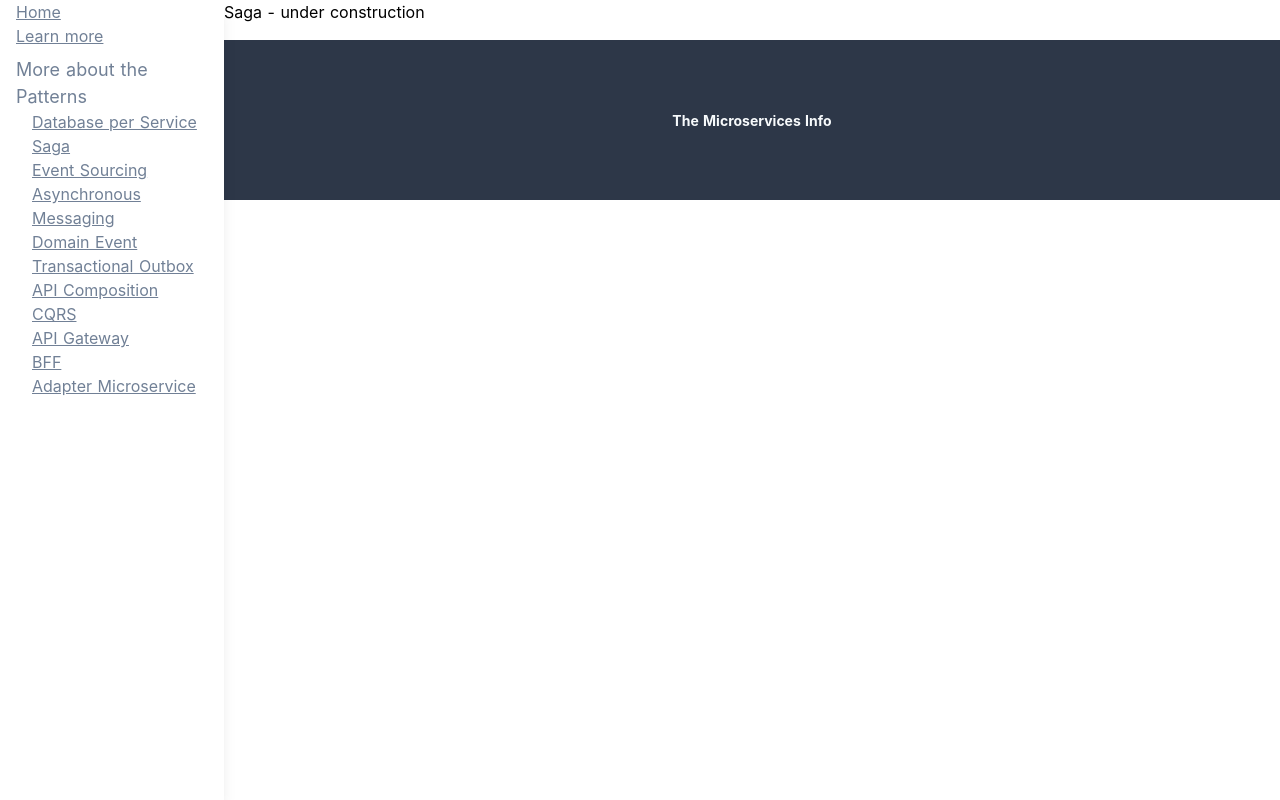
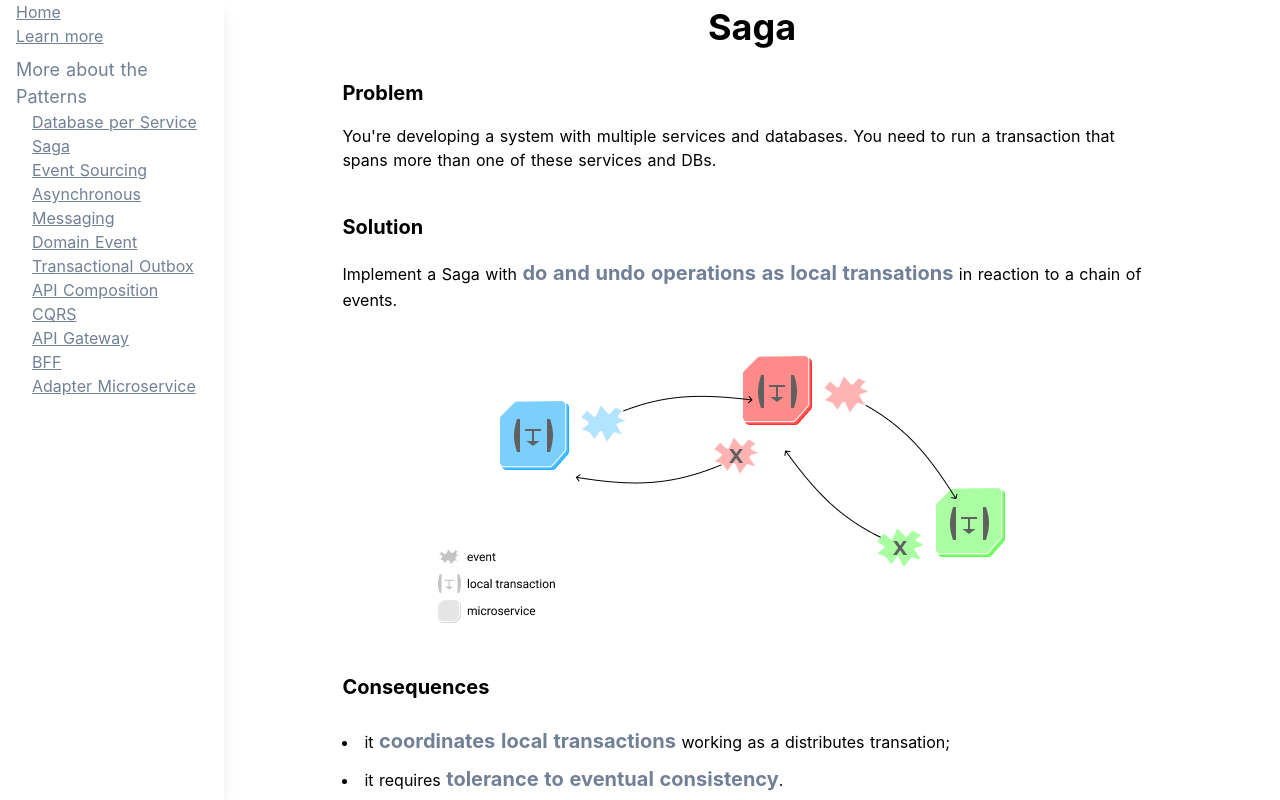
Before and after one commit to the-microservices-info/frontend, a Nuxt app: page /learn/Saga in a window 1280 px wide. Shown: the top 800 px of the page. Built offline with nearby package versions, Linux system fonts and the light colour scheme.

Commit message:
Add Saga learn page
Signed-off-by: João Daniel <jotaf.daniel@gmail.com>

```diff
--- /dev/null
+++ b/pages/learn/Saga.vue
@@ -0,0 +1,77 @@
+<template>
+  <LearnScaffold>
+    <h1 class="text-4xl px-16 text-center font-bold">Saga</h1>
+
+    <div class="content">
+      <section>
+        <h2>Problem</h2>
+        <p>
+          You're developing a system with multiple services and databases. You
+          need to run a transaction that spans more than one of these services
+          and DBs.
+        </p>
+      </section>
+
+      <section>
+        <h2>Solution</h2>
+        <p>
+          Implement a Saga with
+          <strong>do and undo operations as local transations</strong>
+          in reaction to a chain of events.
+        </p>
+
+        <img
+          src="@/assets/images/patterns/Saga.png"
+          alt="Saga"
+          class="mx-auto"
+        />
+      </section>
+
+      <section>
+        <h2>Consequences</h2>
+        <ul>
+          <li>
+            it <strong>coordinates local transactions</strong> working as a
+            distributes transation;
+          </li>
+          <li>
+            it requires <strong>tolerance to eventual consistency</strong>.
+          </li>
+        </ul>
+      </section>
+    </div>
+  </LearnScaffold>
+</template>
+
+<style lang="postcss" scoped>
+.content {
+  @apply flex flex-col justify-around px-4;
+}
+
+.content > section {
+  @apply flex flex-col;
+  @apply my-4;
+}
+
+section > h2 {
+  @apply text-xl font-bold mt-2 mb-4;
+}
+
+section > ul {
+  @apply list-disc list-inside;
+}
+
+li {
+  @apply my-2;
+}
+
+strong {
+  @apply text-gray-600 text-xl;
+}
+
+@screen lg {
+  section {
+    @apply w-4/5 mx-auto;
+  }
+}
+</style>
```
